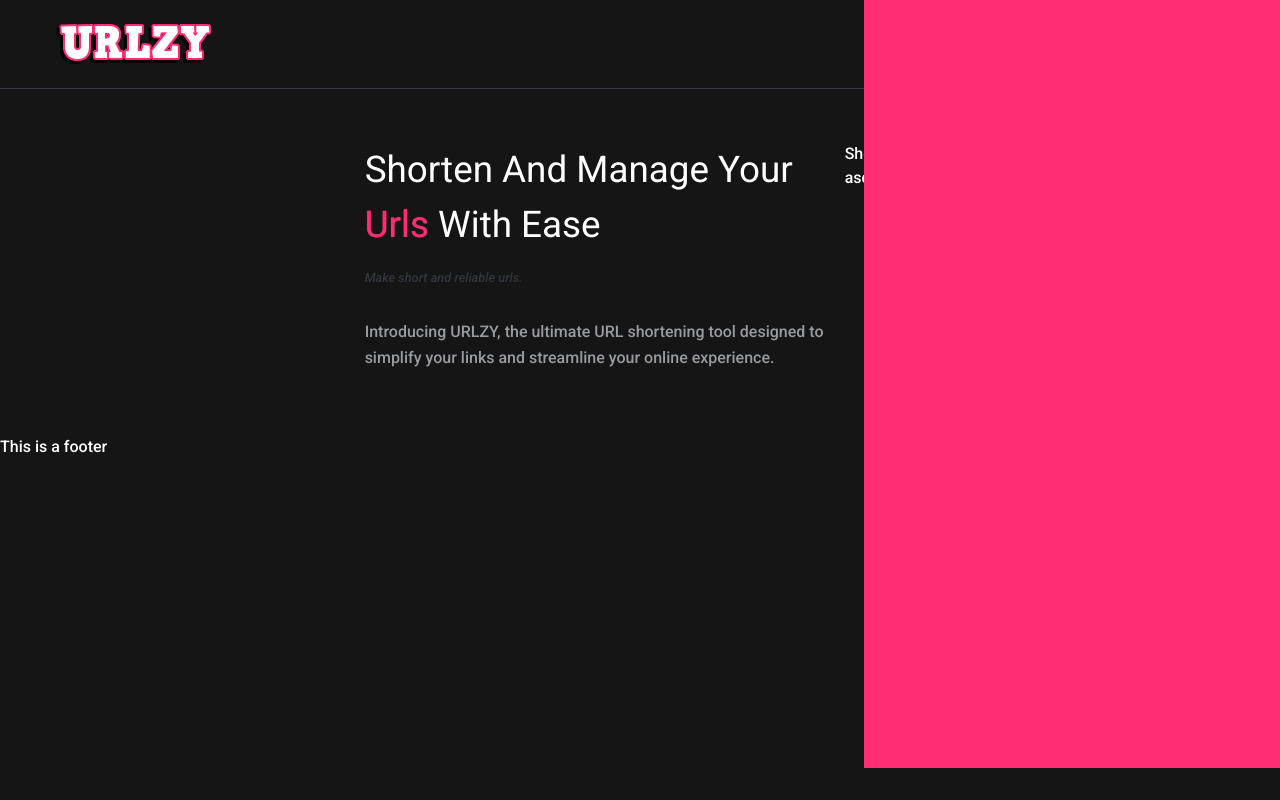
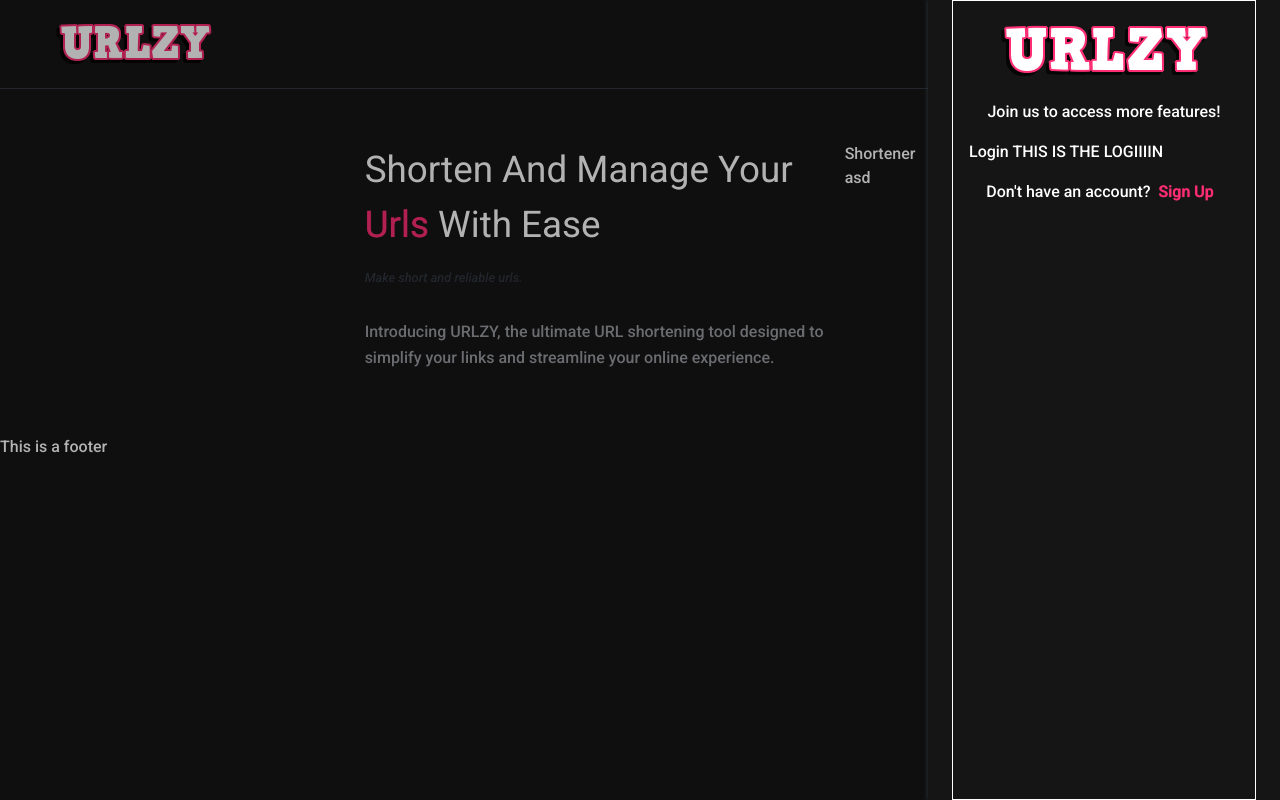
Before and after one commit to gsusk/urlz, a React (Vite) app in the folder client/: page /login in a window 1280 px wide. Built offline with nearby package versions, Linux system fonts and the light colour scheme.

Commit message:
added initial login layout and style

```diff
--- a/client/src/App.css
+++ b/client/src/App.css
@@ -27,11 +27,6 @@
   font-weight: 400;
 }
 
-.title > span {
-  position: relative;
-  animation: fliker 2s infinite ease-in-out alternate-reverse;
-}
-
 @keyframes fliker {
   0% {
     text-shadow: 0 0 0;
@@ -59,9 +54,6 @@
 small {
   color: var(--main-gray-color);
   margin-bottom: 1rem;
-}
-
-.h-container {
 }
 
 .img-c-fit {
@@ -108,8 +100,15 @@ small {
 
 .denote {
   color: var(--main-pink-color);
+  animation: fliker 2s infinite ease-in-out alternate-reverse;
+  &.__c,
+  __c:checked,
+  __c:visited {
+    cursor: pointer;
+    text-decoration: none;
+    padding: 0 0.5rem;
+  }
 }
-
 .bmt {
   margin-top: 2rem;
 }
@@ -117,13 +116,3 @@ small {
 .rc {
   position: relative;
 }
-
-.lat-bar {
-  position: absolute;
-  top: -2rem;
-  right: 0;
-  bottom: 0;
-  width: 26rem;
-  height: 100%;
-  background-color: var(--main-pink-color);
-}
--- a/client/src/App.tsx
+++ b/client/src/App.tsx
@@ -4,8 +4,8 @@ import Footer from "./components/Footer";
 import Header from "./components/Header";
 import Home from "./pages/Home";
 import { useAppDispatch, useAppSelector } from "./hooks/appSelector";
-import Login from "./components/Login";
-import Register from "./components/Register";
+import Login from "./pages/Login";
+import Register from "./pages/Register";
 
 function App() {
   const user = useAppSelector((state) => state.auth.user);
--- a/client/src/components/Login.tsx
+++ /dev/null
@@ -1,5 +0,0 @@
-function Login() {
-  return <div className="lat-bar">Login THIS IS THE LOGIIIIN</div>;
-}
-
-export default Login;
--- /dev/null
+++ b/client/src/components/LoginForm.tsx
@@ -0,0 +1,5 @@
+function LoginForm() {
+  return <div>Login THIS IS THE LOGIIIIN</div>;
+}
+
+export default LoginForm;
--- a/client/src/components/Register.tsx
+++ b/client/src/components/Register.tsx
@@ -1,5 +1,5 @@
 function Register() {
-  return <div className="lat-bar">rs</div>;
+  return <div>rs</div>;
 }
 
 export default Register;
--- a/client/src/index.css
+++ b/client/src/index.css
@@ -27,13 +27,14 @@ html {
   line-height: 1.5; /* 1 */
   -webkit-text-size-adjust: 100%; /* 2 */
   background: var(--main-darkest-color);
+  box-sizing: border-box;
 }
 
-/**,
+*,
 *::before,
 *::after {
   box-sizing: inherit;
-}*/
+}
 
 /* Sections
    ========================================================================== */
--- /dev/null
+++ b/client/src/pages/Login.css
@@ -0,0 +1,47 @@
+.lat-bar {
+  position: absolute;
+  top: 0;
+  right: 0;
+  bottom: 0;
+  width: 22rem;
+  height: 100%;
+  background-color: var(--main-darkest-color);
+  padding: 0 1.5rem;
+  box-shadow: 0 0 0.3rem var(--main-gray-color);
+}
+
+.lat-bar-icontainer {
+  width: 100%;
+  height: 100%;
+  border: 1px solid white;
+  padding: 1rem;
+  overflow-wrap: break-word;
+  overflow: hidden;
+  text-align: start;
+}
+
+.modal {
+  position: absolute;
+  top: 0;
+  left: 0;
+  bottom: 0;
+  right: 0;
+  background-color: rgba(0, 0, 0, 0.3);
+}
+
+.lb-i-cont {
+  max-width: 200px;
+  display: flex;
+  margin: 0 auto;
+  justify-content: center;
+}
+
+.lb-img {
+  object-fit: cover;
+}
+
+.feat-text {
+  text-align: center;
+  text-overflow: ellipsis;
+  overflow: hidden;
+}
--- a/client/src/pages/Login.tsx
+++ b/client/src/pages/Login.tsx
@@ -1,7 +1,37 @@
-import React from "react";
-
+import { Link } from "react-router-dom";
+import LoginForm from "../components/LoginForm";
+import * as t from "./Login.css";
+console.log(t);
 function Login() {
-  return <div>Login</div>;
+  return (
+    <>
+      <div className="modal"></div>
+      <section className="lat-bar">
+        <div className="lat-bar-icontainer">
+          <div className="lb-i-cont">
+            <img
+              src="logomd.png"
+              alt="mid logo"
+              className="lb-img"
+              loading="eager"
+            />
+          </div>
+          <div>
+            <p className="feat-text">Join us to access more features!</p>
+          </div>
+          <LoginForm />
+          <div>
+            <p className="feat-text">
+              Don't have an account?
+              <Link className="denote __c" to={"/register"}>
+                <span>Sign Up</span>
+              </Link>
+            </p>
+          </div>
+        </div>
+      </section>
+    </>
+  );
 }
 
 export default Login;
--- a/client/src/pages/Register.tsx
+++ b/client/src/pages/Register.tsx
@@ -0,0 +1,7 @@
+import React from "react";
+
+function Register() {
+  return <div>Register</div>;
+}
+
+export default Register;
```
